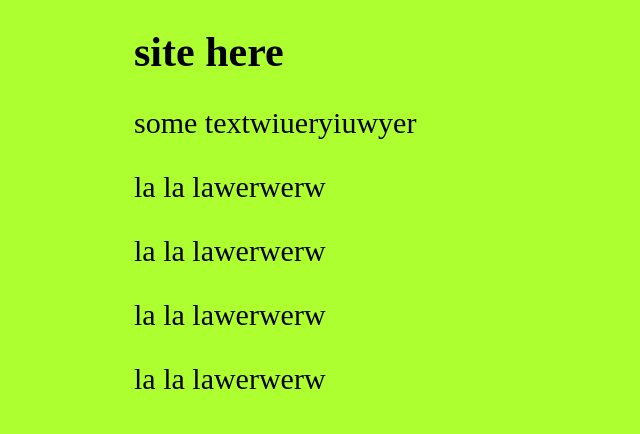
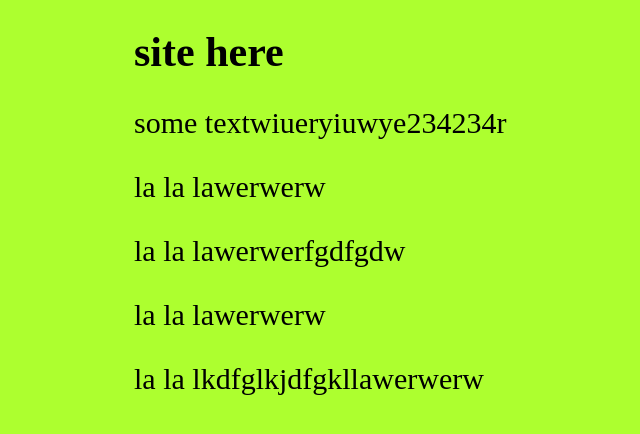
Before and after one commit to embeddded/site, a plain HTML site: page index.html in a window 1280 px wide. Shown: the whole page, without its empty margins (21-661 px from the left). Drawn offline with Linux system fonts and the light colour scheme.

Commit message:
Update index.html

```diff
--- a/index.html
+++ b/index.html
@@ -7,10 +7,10 @@
 </head>
 <body>
 	<h1>site here</h1>
-	<p>some textwiueryiuwyer</p>
+	<p>some textwiueryiuwye234234r</p>
 	<p>la la lawerwerw</p>
+		<p>la la lawerwerfgdfgdw</p>
 		<p>la la lawerwerw</p>
-		<p>la la lawerwerw</p>
-		<p>la la lawerwerw</p>
+		<p>la la lkdfglkjdfgkllawerwerw</p>
 </body>
 </html>
```
